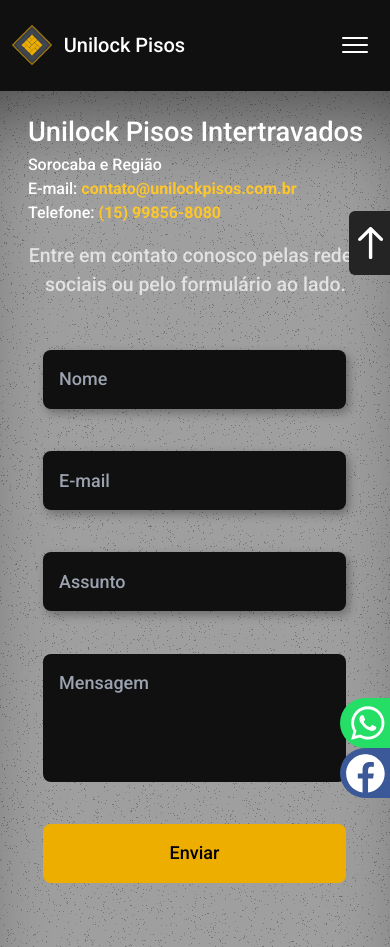
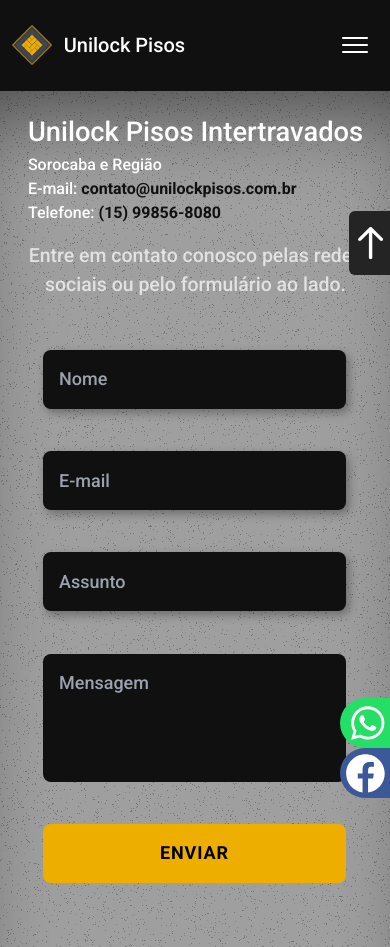
Before and after one commit to RenanlMelo/unilock, a Next.js app: page /contato in a window 390 px wide. Built offline with nearby package versions, Linux system fonts and the light colour scheme.

Commit message:
Atualização na responsividade da página de contatos

```diff
--- a/app/components/formulario/formulario.module.scss
+++ b/app/components/formulario/formulario.module.scss
@@ -1,6 +1,6 @@
 /* Contato */
 .contato_section {
-  @apply bg-transparent xl:bg-transparent flex flex-col xl:flex-row justify-center items-center overflow-hidden relative h-full xl:h-[100vh];
+  @apply bg-transparent xl:bg-transparent flex flex-col xl:flex-row justify-center items-center overflow-hidden relative h-full;
 }
 
 .contato_bg_image {
@@ -12,7 +12,7 @@
 }
 
 .contato_content {
-  @apply flex flex-col xl:grid xl:grid-cols-2 my-[7.5vh] xl:my-[10vh] justify-center items-center xl:w-[70vw];
+  @apply flex flex-col xl:grid xl:grid-cols-2 my-[7.5vh] xl:my-[15vh] justify-center items-center xl:w-[70vw];
 }
 
 .contato_informations {
@@ -26,7 +26,7 @@
     @apply text-[4vwq] xl:text-[1.05vw] text-white max-w-full whitespace-nowrap;
 
     strong {
-      @apply text-[var(--text-primary)];
+      @apply text-[#101010];
     }
   }
 
@@ -74,5 +74,5 @@
 }
 
 .contato_submit {
-  @apply bg-[var(--primary)] w-[calc(100%-100px)] min-w-[200px] xl:min-w-[400px] px-4 py-[calc(1.25vh+5px)] rounded-lg hover:text-[var(--primary)] hover:bg-[#101010] duration-500;
+  @apply bg-[var(--primary)]  w-[calc(100%-100px)] min-w-[200px] xl:min-w-[400px] px-4 py-[calc(1.25vh+5px)] rounded-lg hover:text-[var(--primary)] hover:bg-[#101010] duration-500 uppercase font-bold tracking-wider;
 }
--- a/app/components/obras/obras.module.scss
+++ b/app/components/obras/obras.module.scss
@@ -18,7 +18,7 @@
     @apply grid xl:grid-cols-4 gap-y-[2.5vh] xl:gap-y-0 justify-evenly items-center gap-x-[1vw] h-fit w-full px-16 xl:px-32 mt-12 xl:mt-0 xl:mb-12;
 
     button {
-      @apply w-full font-bold text-[4.5vw] xl:text-[1.15vw] uppercase text-center py-3 px-6 border-4 hover:border-transparent hover:bg-black/90 hover:text-white duration-300;
+      @apply w-full font-bold text-[4.5vw] xl:text-[1vw] uppercase text-center py-3 px-6 border-4 hover:border-transparent hover:bg-black/90 hover:text-white duration-300;
     }
   }
 
```
